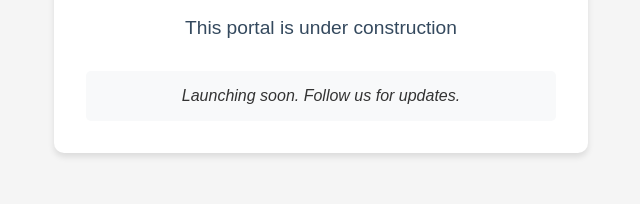
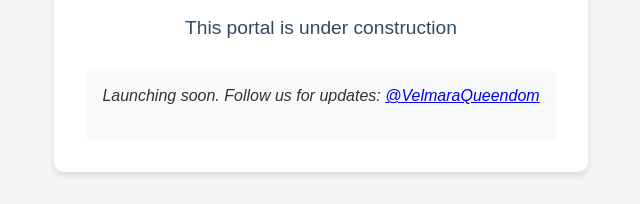
Before and after one commit to VelmaraQueendom/Correctressa, a plain HTML site: page index.html in a window 1280 px wide. Shown: the part 739-943 px from the top of the page, without its empty margins (319-959 px from the left). Drawn offline with Linux system fonts and the light colour scheme.

Commit message:
Update index.html

```diff
--- a/index.html
+++ b/index.html
@@ -75,7 +75,7 @@
 
         <p> This portal is under construction </p>
         <div class="coming-soon">
-            Launching soon. Follow us for updates.
+            Launching soon. Follow us for updates: <a href="https://x.com/VelmaraQueendom" target="_blank">@VelmaraQueendom</a></p>
         </div>
     </div>
 </body>
```
